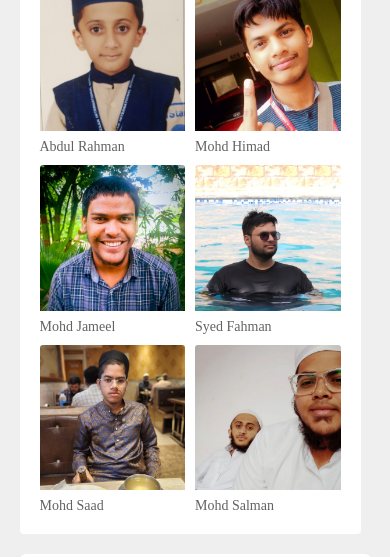
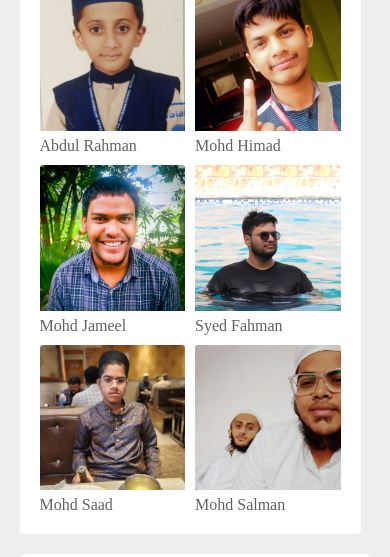
Before and after one commit to MuaazAhmedQureshi/My-First-Project-Facebook-Clone-, a plain HTML site: page profile.html in a window 390 px wide. Shown: the part 1620-2177 px from the top of the page. Drawn offline with Linux system fonts and the light colour scheme.

Commit message:
Add files via upload

```diff
--- a/styles.css
+++ b/styles.css
@@ -714,4 +714,7 @@ body {
     .info-col, .post-col{
         flex-basis: 100%;
     }
+    .friends-box div p{
+        font-size: 16px;
+    }
 }
```
